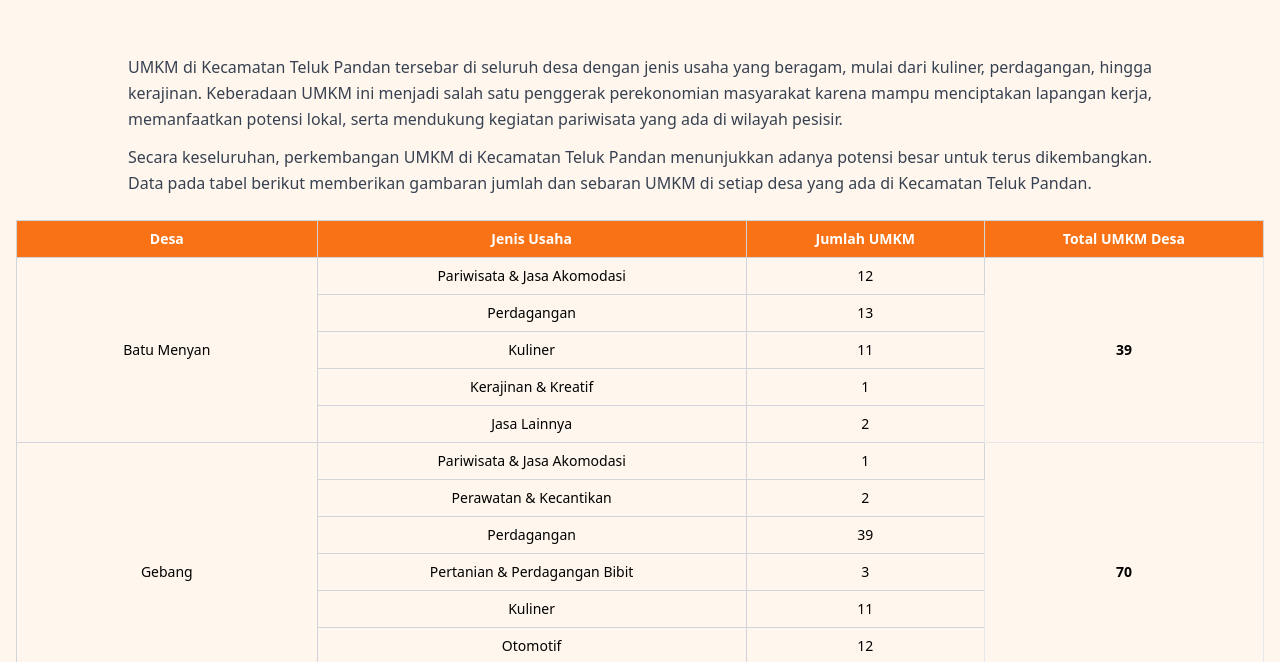
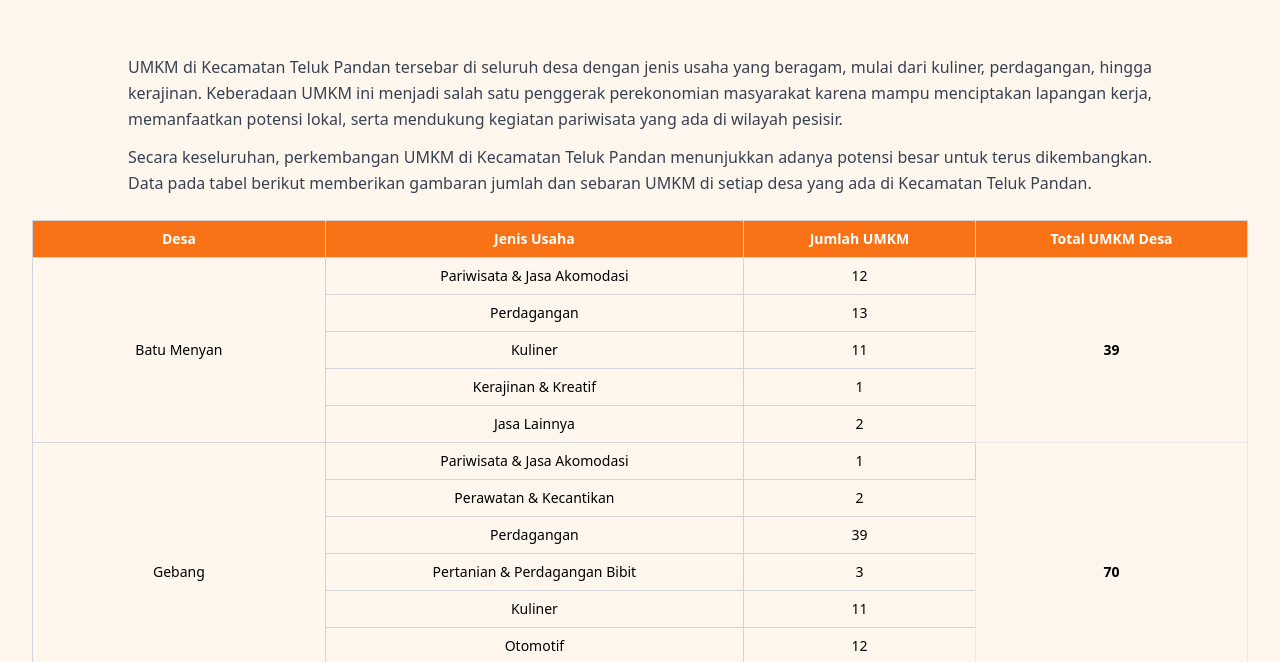
Before and after one commit to annisamaul24/Skripsi-Sebaran-UMKM, a plain HTML site: page Informasi/informasi3.html in a window 1280 px wide. Shown: the part 138-800 px from the top of the page. Drawn offline with nearby package versions, Linux system fonts and the light colour scheme.

Commit message:
Update informasi3.html

```diff
--- a/Informasi/informasi3.html
+++ b/Informasi/informasi3.html
@@ -11,7 +11,7 @@
 
 <!-- Sebaran UMKM -->
 <section id="sebaran" class="py-20 bg-orange-50 min-h-screen w-full">
-  <div class="max-w-screen-xl mx-auto px-2 md:px-4">
+  <div class="max-w-screen-xl mx-auto px-4 sm:px-6 md:px-8">
     <h3 class="text-3xl md:text-5xl font-bold text-center mb-16 text-orange-600">Sebaran UMKM di Teluk Pandan</h3>
 
   <!-- Narasi -->
```
